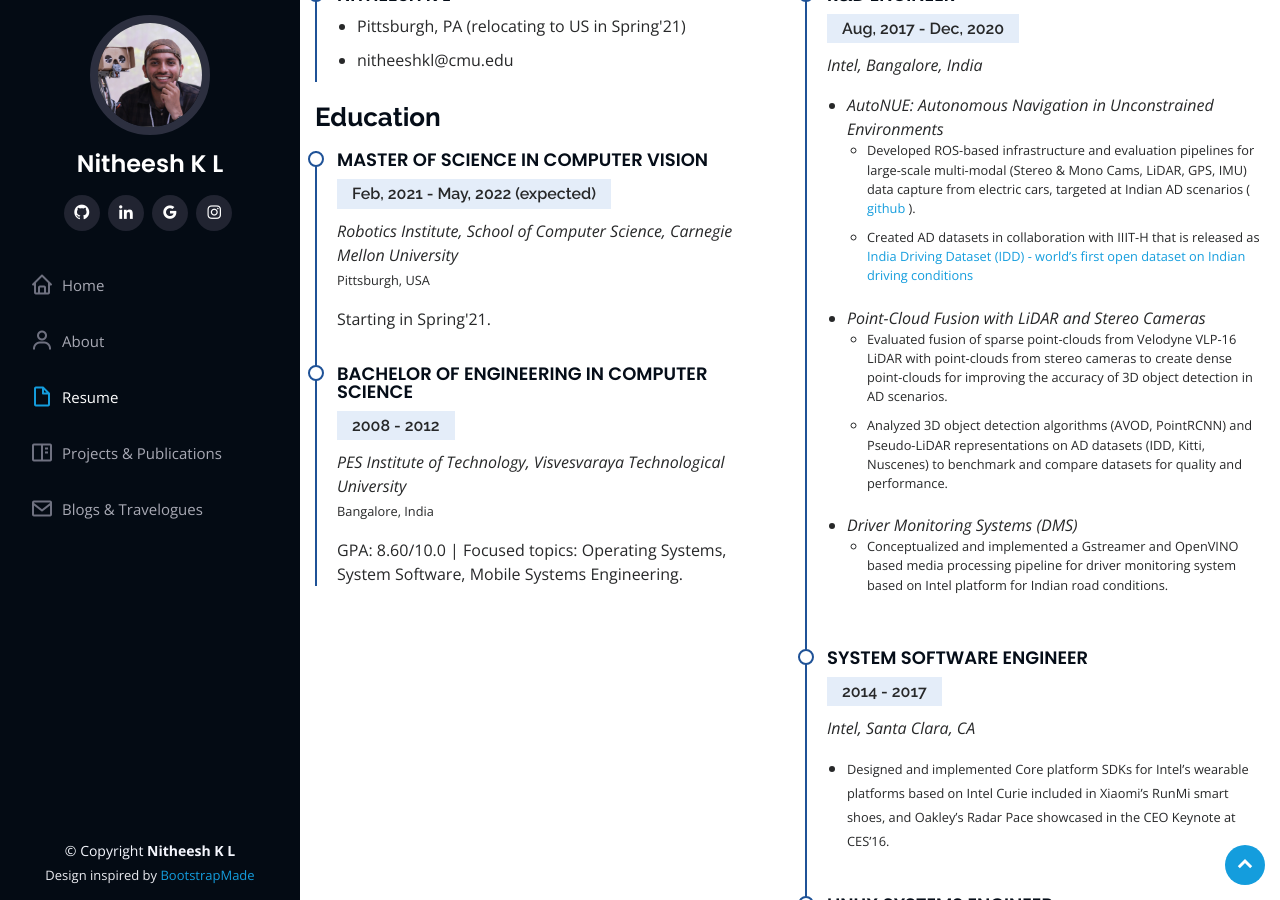
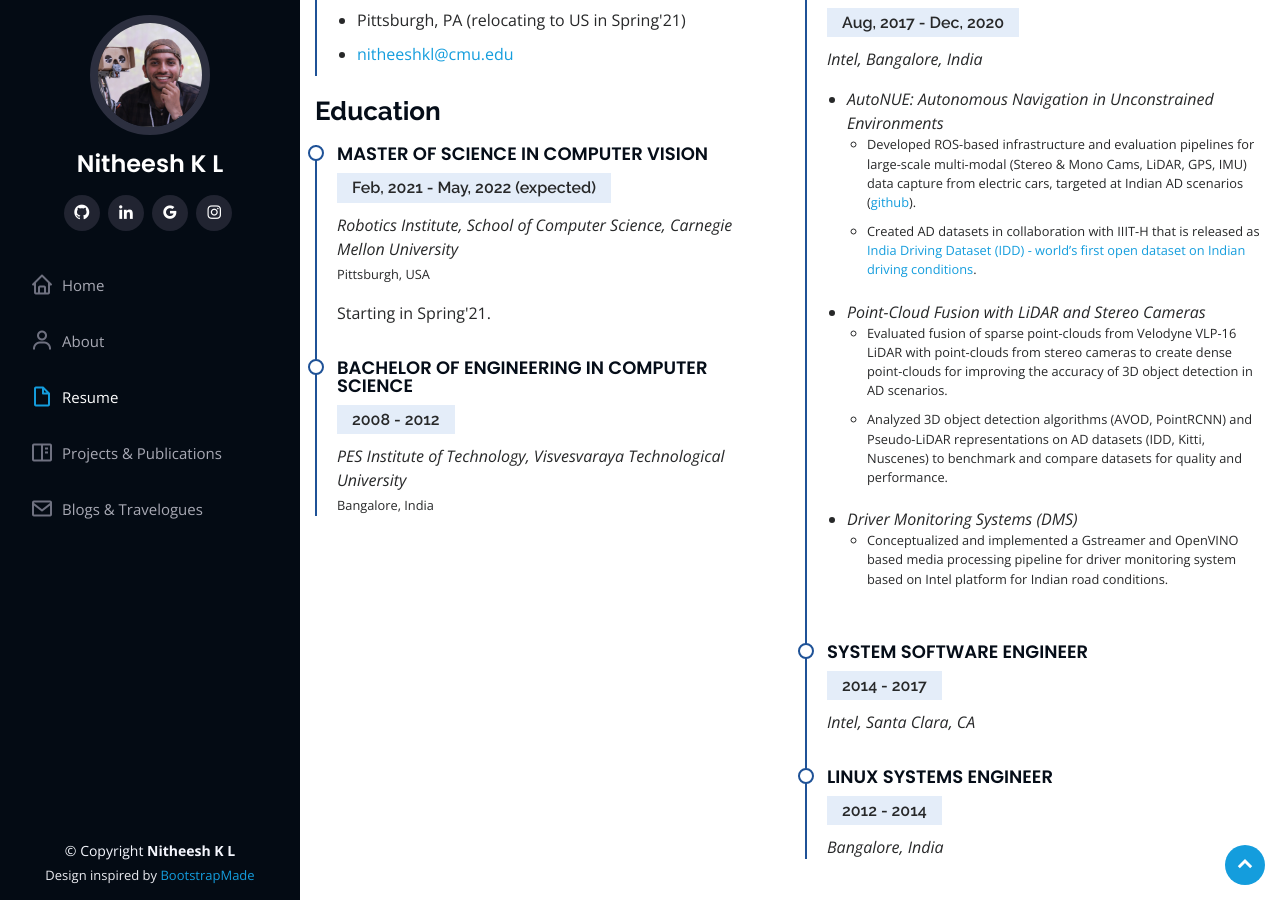
Before and after one commit to nitheeshkl/nitheeshkl.github.io, a Jekyll site: the page index.html, which Jekyll copies as it is, in a window 1280 px wide and 900 px high, scrolled down 1761 px. Built offline with Jekyll 4.4.1, drawn with Linux system fonts in a browser that asks for light colours; some of the changed text lies outside the part shown.

Commit message:
reduce content from landing page
Signed-off-by: Nitheesh K L <nitheesh.k.l@intel.com>

```diff
--- a/index.html
+++ b/index.html
@@ -103,28 +103,28 @@
               professionally and for fun.
             </p>
             <div class="row">
-              <div class="col-lg-6">
+              <div class="col-lg-8">
                 <ul>
                   <li><i class="icofont-rounded-right"></i> <strong>Github:</strong> <a href="https://github.com/nitheeshkl">github.com/nitheeshkl</a></li>
                   <li><i class="icofont-rounded-right"></i> <strong>LinkedIn:</strong> <a href="https://linkedin.com/in/nitheeshkl">linkedin.com/in/nitheeshkl</a></li>
-                  <li><i class="icofont-rounded-right"></i>
-                    <strong>CV/Resume:</strong> <a href="resume.html">resume</a><small> (pdf)</small></li>
+                  <li><i class="icofont-rounded-right"></i> <strong>E-mail:</strong> <a href="mailto:nitheeshkl@cmu.edu">nitheeshkl@cmu.edu</a></li>
+                  <li><i class="icofont-rounded-right"></i> <strong>Degree:</strong> Master's in Computer Vision <em><small>(2022 Expected)</small></em></li>
                 </ul>
               </div>
+              <!--
               <div class="col-lg-6">
                 <ul>
-                  <li><i class="icofont-rounded-right"></i> <strong>Degree:</strong> Master's in Computer Vision</li>
-                  <li><i class="icofont-rounded-right"></i> <strong>E-mail:</strong> nitheeshkl@cmu.edu</li>
+                  <li><i class="icofont-rounded-right"></i> <strong>CV/Resume:</strong> <a href="resume.html">resume</a><small> (pdf)</small></li>
                   <li><i class="icofont-rounded-right"></i> <strong>Internship:</strong> Available</li>
                 </ul>
               </div>
+              -->
             </div>
             <p>
               I am currently studying MS in Computer Vision at Carnegie Mellon
               University. My primary research interests are in sensor-fusion,
               multi-modal 3D perception and self-supervised learning methods.
-            </p>
-            <p>
+              <br/>
               I have 8 years of professional experience spanning a wide variety
               of technologies from consumer based IoT devices to vision based
               autonomous systems.
@@ -134,8 +134,6 @@
 
       </div>
     </section>
-    <!--
-    -->
     <!-- End About Section -->
 
     <!-- ======= Facts Section ======= -->
@@ -264,9 +262,10 @@
 
         <div class="section-title">
           <h2>Resume</h2>
-          <p><em><small>
-                Download pdf version <a href="resume.html">here.</a>
-          </small></em></p>
+            <em><small>
+                <!-- Download pdf version <a href="resume.html">here.</a> -->
+                Please contact me for full resume/cv.
+            </small></em>
         </div>
 
         <div class="row">
@@ -283,7 +282,7 @@
               <ul>
                 <li>Pittsburgh, PA (relocating to US in Spring'21)</li>
                 <!-- <li>(123) 456-7891</li> -->
-                <li>nitheeshkl@cmu.edu</li>
+                <li><a href="mailto:nitheeshkl@cmu.edu">nitheeshkl@cmu.edu</a></li>
               </ul>
             </div>
 
@@ -300,9 +299,11 @@
               <h5>2008 - 2012</h5>
               <p><em>PES Institute of Technology, Visvesvaraya Technological
                   University</em><br/><small>Bangalore, India </small></p>
+              <!--
               <p>
                 GPA: 8.60/10.0 | Focused topics: Operating Systems, System Software, Mobile Systems Engineering.
               </p>
+              -->
             </div>
           </div>
           <div class="col-lg-6" data-aos="fade-up" data-aos-delay="100">
@@ -372,6 +370,7 @@
               <h4>System Software Engineer</h4>
               <h5>2014 - 2017</h5>
               <p><em>Intel, Santa Clara, CA</em></p>
+              <!--
               <ul>
                 <li>
                   <small>Designed and implemented Core platform SDKs for Intel’s
@@ -380,11 +379,13 @@
                   CEO Keynote at CES’16.</small>
                 </li>
               </ul>
+              -->
             </div>
             <div class="resume-item">
               <h4>Linux Systems Engineer</h4>
               <h5>2012 - 2014</h5>
               <p><em>Bangalore, India</em></p>
+              <!--
               <ul>
                 <li>
                   <small>Programmed Android power management drivers, developed
@@ -392,6 +393,7 @@
                     Level DVFS to deliver Intel’s Cherrytrail platform.</small>
                 </li>
               </ul>
+              -->
             </div>
           </div>
         </div>
@@ -405,7 +407,7 @@
 
         <div class="section-title">
           <h2>Projects &amp; Publications</h2>
-          <!-- <p>Some of my public projects and publications.</p> -->
+          <p><em><small>Some of my public projects and publications.</small></em></p>
         </div>
 
         <div class="row" data-aos="fade-up">
@@ -437,7 +439,7 @@
               <em><small>India Driving Dataset</small></em>
               <div class="portfolio-links">
                 <a href="assets/img/portfolio/portfolio-2.jpg" data-gall="portfolioGallery" class="venobox" title="Web 3"><i class="bx bx-plus"></i></a>
-                <a href="https://github.com/nitheeshkl/Udacity_CarND_VehicleDetection" title="More Details"><i class="bx bx-link"></i></a>
+                <a href="https://idd.insaan.iiit.ac.in/" title="More Details"><i class="bx bx-link"></i></a>
               </div>
             </div>
           </div>
@@ -448,11 +450,12 @@
               <em><small>Driving data collection reference kit</small></em>
               <div class="portfolio-links">
                 <a href="assets/img/portfolio/portfolio-3.jpg" data-gall="portfolioGallery" class="venobox" title="App 2"><i class="bx bx-plus"></i></a>
-                <a href="https://github.com/nitheeshkl/Udacity_CarND_AdvancedLaneLines" title="More Details"><i class="bx bx-link"></i></a>
+                <a href="https://github.com/nitheeshkl/driving-data-collection-reference-kit" title="More Details"><i class="bx bx-link"></i></a>
               </div>
             </div>
           </div>
 
+          <!--
           <div class="col-lg-4 col-md-6 portfolio-item filter-proj">
             <div class="portfolio-wrap">
               <img src="assets/img/portfolio/portfolio-4.jpg" class="img-fluid" alt="">
@@ -508,7 +511,6 @@
             </div>
           </div>
 
-          <!--
           <div class="col-lg-4 col-md-6 portfolio-item filter-web">
             <div class="portfolio-wrap">
               <img src="assets/img/portfolio/portfolio-9.jpg" class="img-fluid" alt="">
```
Also changed, not shown: other parts of index.html (+3 -6 lines).
